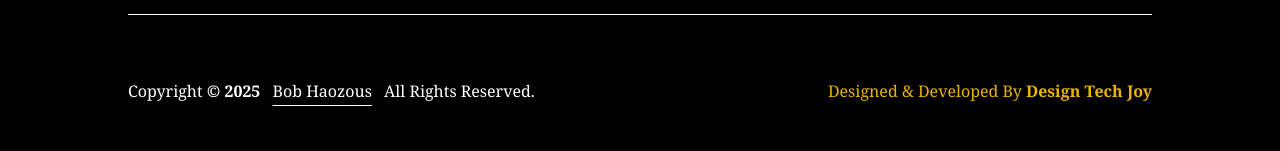
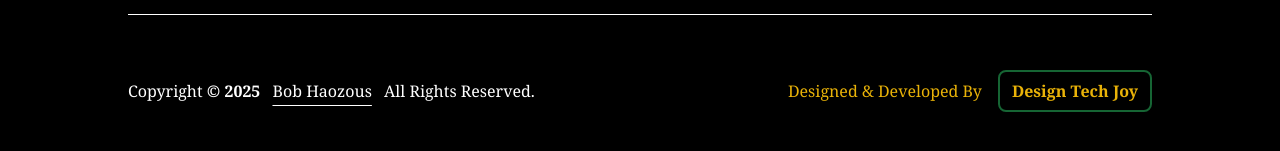
Before and after one commit to shyamkhadka47/bob, a Next.js app: page / in a window 1280 px wide. Shown: the part 4370-4521 px from the top of the page. Built offline with nearby package versions, Linux system fonts and the light colour scheme.

Commit message:
minor changes

```diff
--- a/components/Footer.jsx
+++ b/components/Footer.jsx
@@ -62,8 +62,9 @@ const Footer = () => {
         <p className="capitalize text-yellow-500 text-[16px] ">
           designed & developed by{" "}
           <Link
+          target='blank'
             href={"https://www.designtechjoy.com"}
-            className="text-primary font-bold"
+            className="text-primary font-bold ml-3 px-3 py-2 rounded-lg border-[2px] border-green-800"
           >
             Design Tech Joy
           </Link>
```
